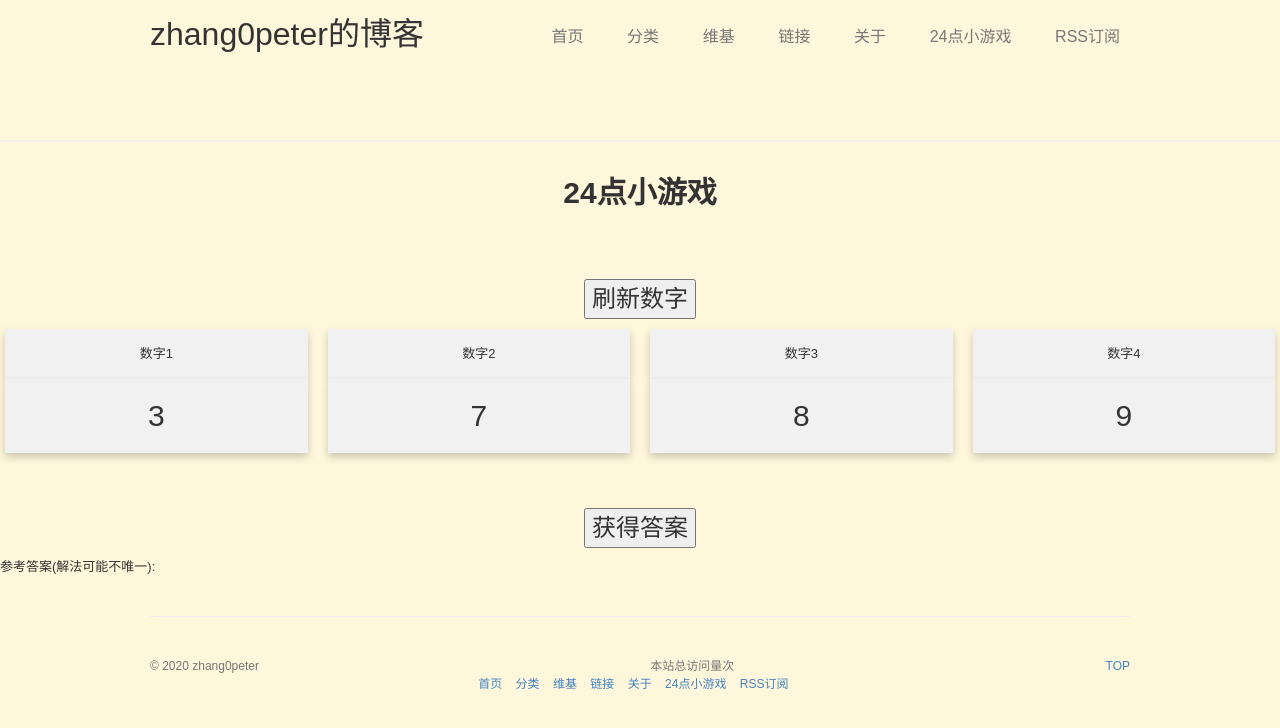
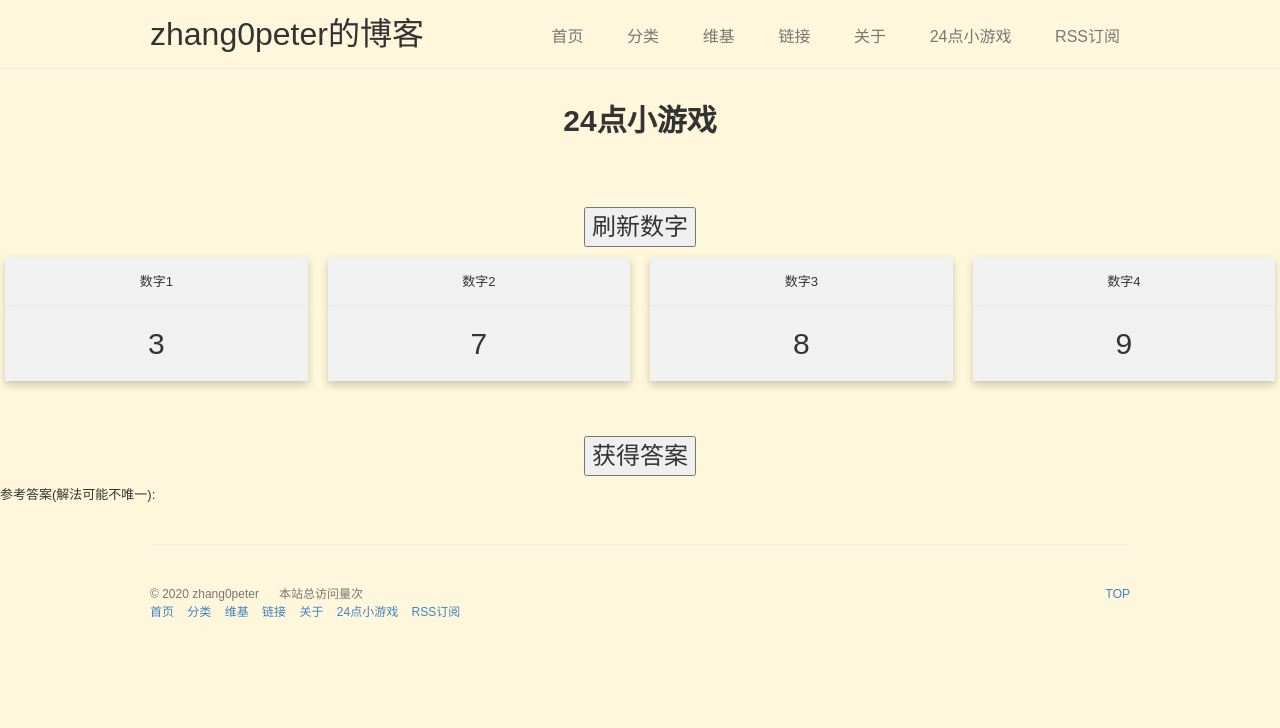
Before and after one commit to last2win/blog-cdn, a Jekyll site: the page built from 24-game.html, in a window 1280 px wide. Shown: the top 728 px of the page. Built offline with Jekyll 4.4.1, drawn with Linux system fonts in a browser that asks for light colours; comment, search, counter and statistics services are not loaded.

Commit message:
2020-2-13

```diff
--- a/24-game.html
+++ b/24-game.html
@@ -21,8 +21,6 @@
         width: 25%;
         padding: 0 10px;
     }
-
-    .site-header {}
 
     /* Remove extra left and right margins, due to padding in columns */
     .row {
@@ -68,26 +66,26 @@
         font-size: 24px;
     }
 
-    .container {
+    .container22 {
         display: table;
         height: 100px;
         width: 100%;
         text-align: center;
     }
 
-    .contained {
+    .contained22 {
         display: table;
         height: 50px;
         width: 100%;
         text-align: center;
     }
 </style>
-<div class="container">
+<div class="container22">
     <h1>24点小游戏</h1>
 </div>
 
 <br>
-<div class="contained">
+<div class="contained22">
     <button class="button5" onclick="reflesh()">刷新数字</button>
 </div>
 
@@ -110,7 +108,7 @@
     </div>
 </div>
 <br><br><br>
-<div class="contained">
+<div class="contained22">
     <button class="button5" onclick="findSolution()">获得答案</button>
 </div>
 
```
